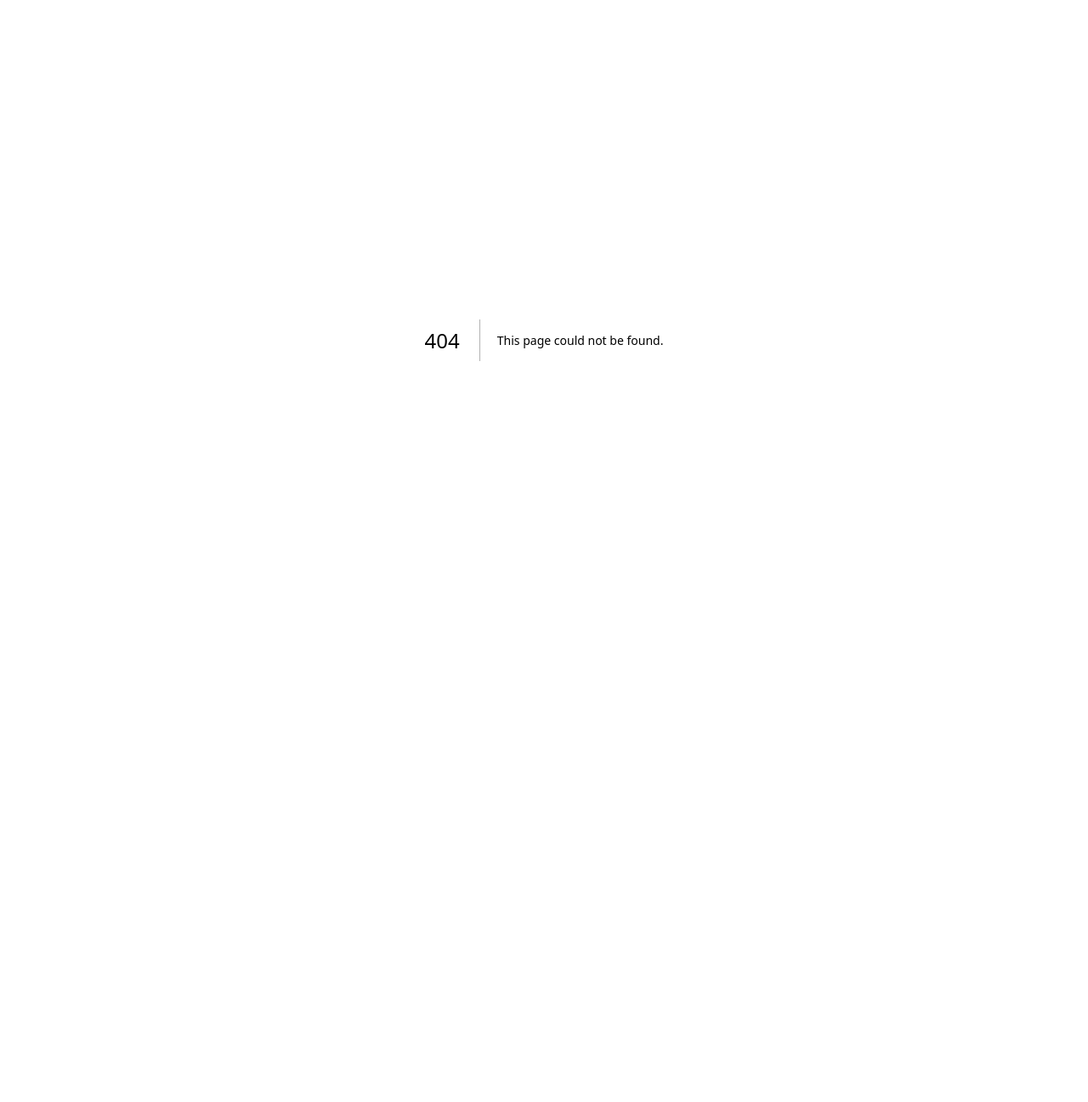
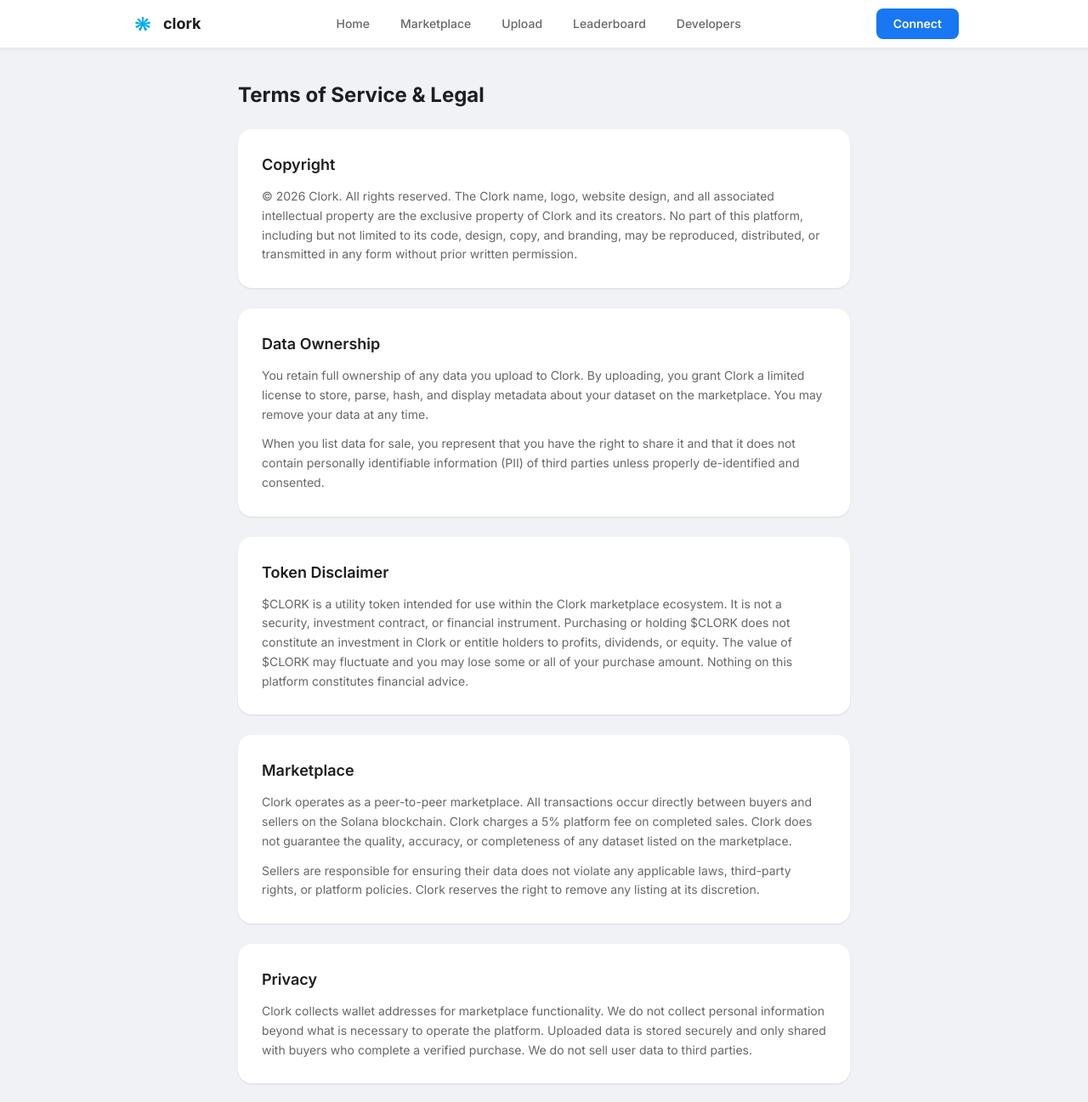
Before and after one commit to clorkxyz/clorkxyz, a Next.js app: page /terms in a window 1280 px wide. Before the commit this address had no page. Shown: the top 1297 px of the page at 85% size. Before the commit the page ends 800 px from the top, so only its background shows below. Built offline with nearby package versions, Linux system fonts and the light colour scheme.

Commit message:
copyright: footer notice, /terms legal page, data ownership, token disclaimer, privacy, liability

```diff
--- a/app/page.tsx
+++ b/app/page.tsx
@@ -340,11 +340,12 @@ export default function Home() {
             <span className="text-xs text-[#8a8d91]">Clork &middot; AI Data Marketplace</span>
           </div>
           <p className="text-[11px] text-[#8a8d91] text-center max-w-lg">
-            Clork is a data marketplace platform. Not financial advice. $CLORK is a utility token, not a security. Your data, your ownership, your responsibility.
+            &copy; {new Date().getFullYear()} Clork. All rights reserved. Clork is a data marketplace platform. Not financial advice. $CLORK is a utility token, not a security. Your data, your ownership, your responsibility.
           </p>
           <div className="flex items-center gap-5">
             <Link href="/api-docs" className="text-xs text-[#65676b] hover:text-[#1877F2] transition-colors">API</Link>
             <Link href="/marketplace" className="text-xs text-[#65676b] hover:text-[#1877F2] transition-colors">Marketplace</Link>
+            <Link href="/terms" className="text-xs text-[#65676b] hover:text-[#1877F2] transition-colors">Terms</Link>
           </div>
         </div>
       </footer>
--- /dev/null
+++ b/app/terms/page.tsx
@@ -0,0 +1,86 @@
+'use client';
+
+import Nav from '../../components/Nav';
+
+export default function Terms() {
+  const year = new Date().getFullYear();
+
+  return (
+    <div className="min-h-screen bg-[#f0f2f5]">
+      <Nav />
+      <div className="mx-auto max-w-3xl px-6 pt-24 pb-16">
+        <h1 className="text-2xl font-bold text-[#1c1e21] mb-6">Terms of Service & Legal</h1>
+
+        <div className="space-y-6">
+          <div className="rounded-2xl bg-white shadow-card p-7">
+            <h2 className="text-lg font-semibold text-[#1c1e21] mb-3">Copyright</h2>
+            <p className="text-sm text-[#65676b] leading-relaxed">
+              &copy; {year} Clork. All rights reserved. The Clork name, logo, website design, and all associated
+              intellectual property are the exclusive property of Clork and its creators. No part of this platform,
+              including but not limited to its code, design, copy, and branding, may be reproduced, distributed,
+              or transmitted in any form without prior written permission.
+            </p>
+          </div>
+
+          <div className="rounded-2xl bg-white shadow-card p-7">
+            <h2 className="text-lg font-semibold text-[#1c1e21] mb-3">Data Ownership</h2>
+            <p className="text-sm text-[#65676b] leading-relaxed mb-3">
+              You retain full ownership of any data you upload to Clork. By uploading, you grant Clork a limited license
+              to store, parse, hash, and display metadata about your dataset on the marketplace. You may remove your data
+              at any time.
+            </p>
+            <p className="text-sm text-[#65676b] leading-relaxed">
+              When you list data for sale, you represent that you have the right to share it and that it does not contain
+              personally identifiable information (PII) of third parties unless properly de-identified and consented.
+            </p>
+          </div>
+
+          <div className="rounded-2xl bg-white shadow-card p-7">
+            <h2 className="text-lg font-semibold text-[#1c1e21] mb-3">Token Disclaimer</h2>
+            <p className="text-sm text-[#65676b] leading-relaxed">
+              $CLORK is a utility token intended for use within the Clork marketplace ecosystem. It is not a security,
+              investment contract, or financial instrument. Purchasing or holding $CLORK does not constitute an investment
+              in Clork or entitle holders to profits, dividends, or equity. The value of $CLORK may fluctuate and you may
+              lose some or all of your purchase amount. Nothing on this platform constitutes financial advice.
+            </p>
+          </div>
+
+          <div className="rounded-2xl bg-white shadow-card p-7">
+            <h2 className="text-lg font-semibold text-[#1c1e21] mb-3">Marketplace</h2>
+            <p className="text-sm text-[#65676b] leading-relaxed mb-3">
+              Clork operates as a peer-to-peer marketplace. All transactions occur directly between buyers and sellers
+              on the Solana blockchain. Clork charges a 5% platform fee on completed sales. Clork does not guarantee
+              the quality, accuracy, or completeness of any dataset listed on the marketplace.
+            </p>
+            <p className="text-sm text-[#65676b] leading-relaxed">
+              Sellers are responsible for ensuring their data does not violate any applicable laws, third-party rights,
+              or platform policies. Clork reserves the right to remove any listing at its discretion.
+            </p>
+          </div>
+
+          <div className="rounded-2xl bg-white shadow-card p-7">
+            <h2 className="text-lg font-semibold text-[#1c1e21] mb-3">Privacy</h2>
+            <p className="text-sm text-[#65676b] leading-relaxed">
+              Clork collects wallet addresses for marketplace functionality. We do not collect personal information
+              beyond what is necessary to operate the platform. Uploaded data is stored securely and only shared with
+              buyers who complete a verified purchase. We do not sell user data to third parties.
+            </p>
+          </div>
+
+          <div className="rounded-2xl bg-white shadow-card p-7">
+            <h2 className="text-lg font-semibold text-[#1c1e21] mb-3">Limitation of Liability</h2>
+            <p className="text-sm text-[#65676b] leading-relaxed">
+              Clork is provided &quot;as is&quot; without warranties of any kind. In no event shall Clork or its creators
+              be liable for any indirect, incidental, special, consequential, or punitive damages arising from your use
+              of the platform, marketplace, token, or any associated services.
+            </p>
+          </div>
+
+          <p className="text-xs text-[#8a8d91] text-center pt-4">
+            &copy; {year} Clork. All rights reserved. Last updated: February 2026.
+          </p>
+        </div>
+      </div>
+    </div>
+  );
+}
```
